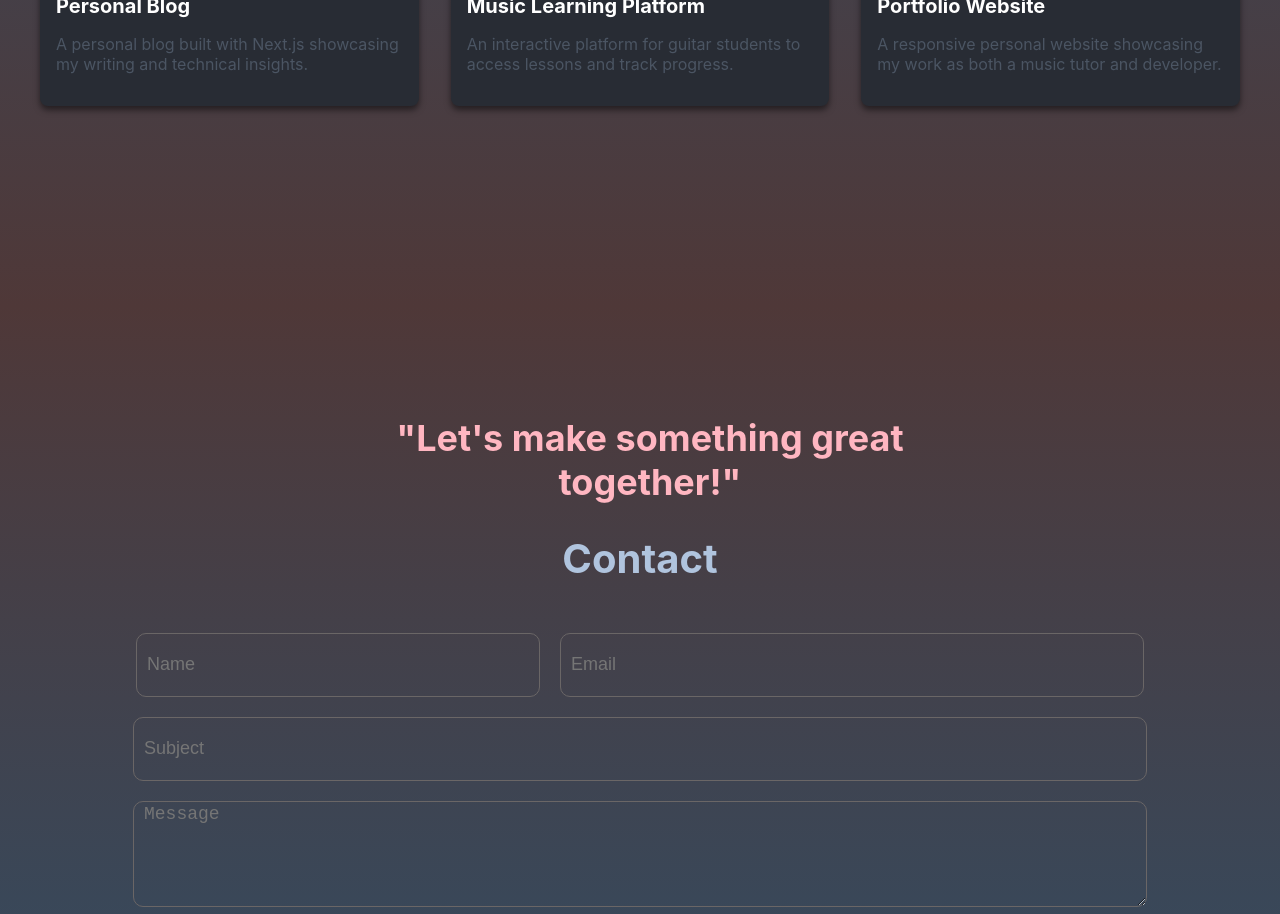
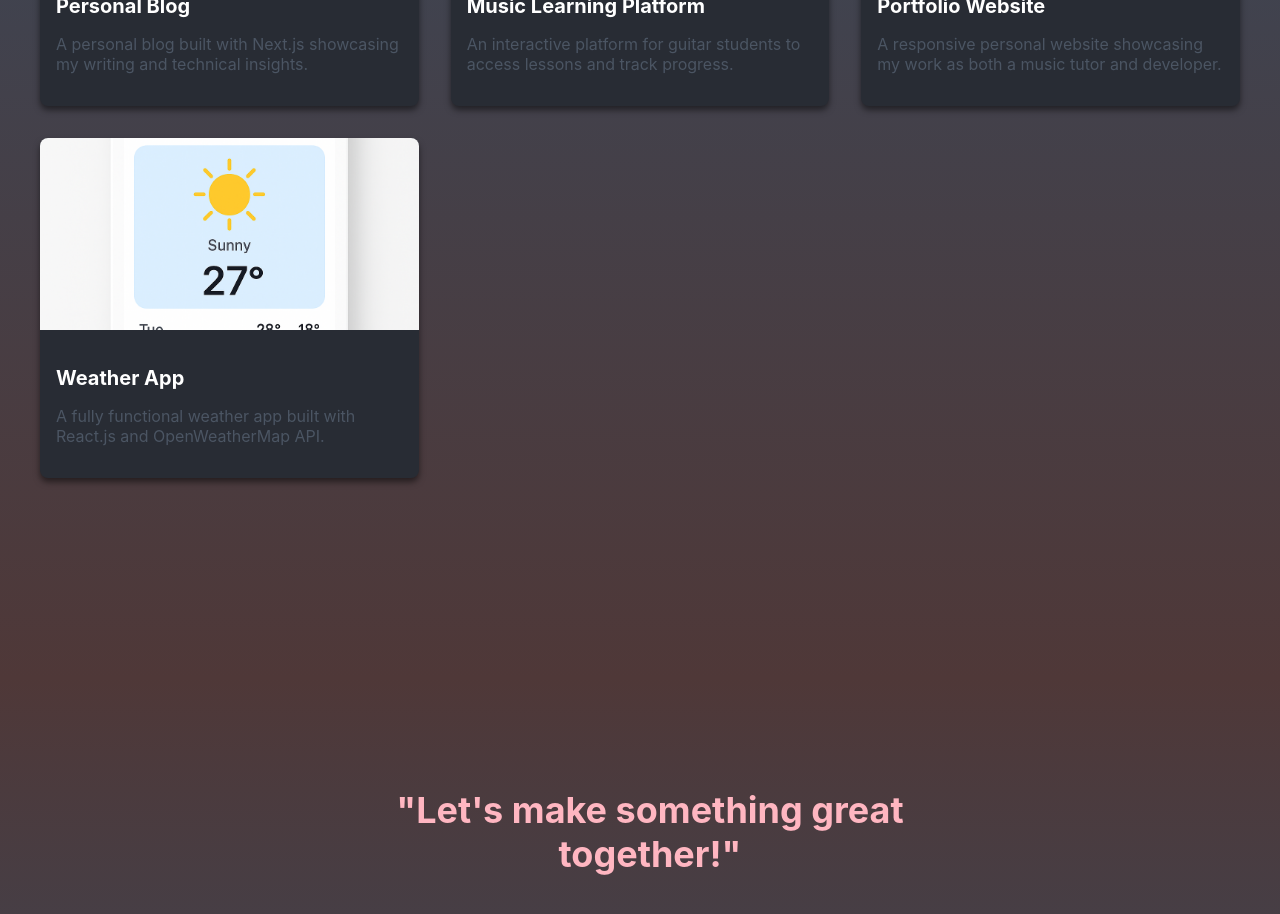
Before and after one commit to plexistrat/react-personal-website, a React (Create React App) app: page / in a window 1280 px wide. Shown: the part 2880-3794 px from the top of the page. Built offline with nearby package versions, Linux system fonts and the light colour scheme.

Commit message:
add project

```diff
--- a/src/components/Contact/Contact.css
+++ b/src/components/Contact/Contact.css
@@ -189,7 +189,7 @@
   padding-left: 10px;
 
   @media screen and (max-width: 1040px) {
-    width: 400px;
+    width: 600px;
   }
 
   @media screen and (max-width: 670px) {
--- a/src/components/Contact/Contact.js
+++ b/src/components/Contact/Contact.js
@@ -36,12 +36,14 @@ function Contact({ scrollTo }) {
             className="name"
             type="text"
             placeholder="Name"
+            required
             onChange={handleNameChange}
           />
           <input
             className="email"
             type="email"
             placeholder="Email"
+            required
             onChange={handleEmailChange}
           />
         </div>
@@ -50,6 +52,7 @@ function Contact({ scrollTo }) {
           className="subject"
           type="text"
           placeholder="Subject"
+          required
           onChange={handleSubjectChange}
         />
         <textarea
@@ -57,11 +60,16 @@ function Contact({ scrollTo }) {
           placeholder="Message"
           onChange={handleMessageChange}
         ></textarea>
-        <button onClick={handleInputs} className="sendButton">
+        <button
+          onClick={() => {
+            handleInputs();
+            alert("Message sent");
+          }}
+          className="sendButton"
+        >
           Send
         </button>
       </div>
-      {/* {name}, {email}, {subject}, {message} */}
     </div>
   );
 }
--- a/src/components/NewProjects/NewProjects.js
+++ b/src/components/NewProjects/NewProjects.js
@@ -28,6 +28,15 @@ const projectsData = [
       "A responsive personal website showcasing my work as both a music tutor and developer.",
     image: "./underconstruction.png",
     link: "#",
+    technologies: ["React", "JavaScript", "HTML/CSS"],
+  },
+  {
+    id: 4,
+    title: "Weather App",
+    description:
+      "A fully functional weather app built with React.js and OpenWeatherMap API.",
+    image: "./weather-app-image.png",
+    link: "react-personal-website-tau.vercel.app",
     technologies: ["React", "JavaScript", "HTML/CSS"],
   },
 ];
```
Also changed, not shown: public/weather-app-image.png (added).
